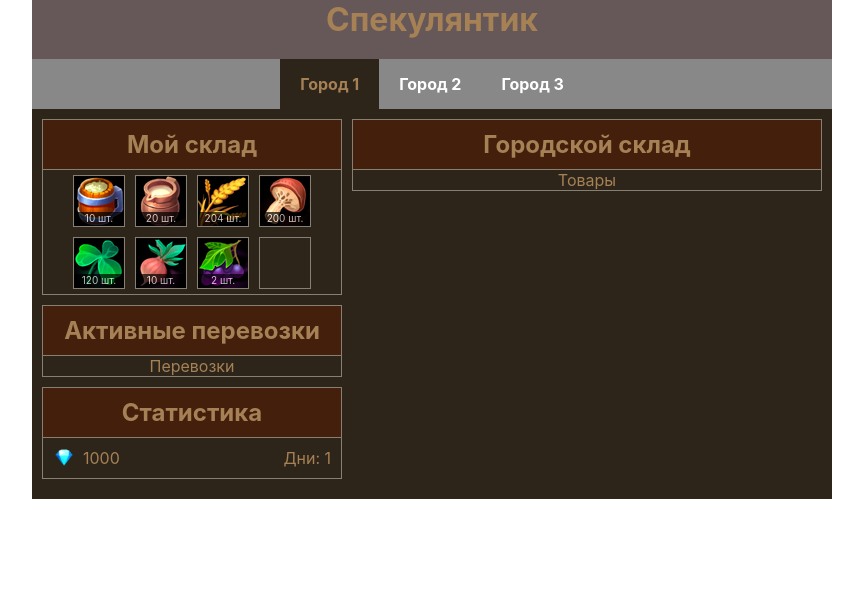
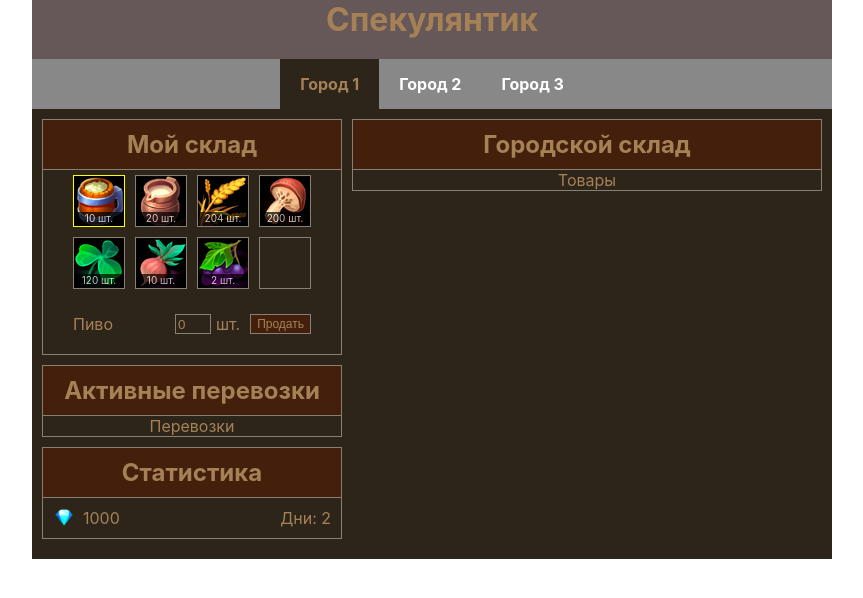
Before and after one commit to narek-9/react-game, a React (Vite) app: page / in a window 1280 px wide. Shown: the top 598 px of the page, without its empty margins (208-1071 px from the left). Built offline with nearby package versions, Linux system fonts and the light colour scheme.

Commit message:
Product sales function

```diff
--- a/src/components/App/App.tsx
+++ b/src/components/App/App.tsx
@@ -1,6 +1,6 @@
 import { FC, useState } from "react";
 
-import { storage } from "../../types";
+import { good, storage } from "../../types";
 
 import { Cities } from "../Cities/Cities";
 import { Storage } from "../Storage/Storage";
@@ -12,6 +12,7 @@ import "./App.scss";
 
 export const App: FC = () => {
   const [currentCity, setCurrentCity] = useState<number>(1);
+  const [selectedGood, setSelectedGood] = useState<number | null>(1);
   const [storages, setStorages] = useState<storage[]>([
     {
       cityId: 1,
@@ -60,7 +61,7 @@ export const App: FC = () => {
   const [money, setMoney] = useState<number>(1000);
   const [days, setDays] = useState<number>(1);
 
-  const goods = [
+  const goods: good[] = [
     {
       id: 1,
       title: "Пиво",
@@ -129,6 +130,37 @@ export const App: FC = () => {
     }
   };
 
+  const sellGoods = (goodId: number, qty: number) => {
+    const storagesNew = storages;
+    let moneyNew = money;
+
+    const index = storagesNew.findIndex((storage) => {
+      return storage.cityId === currentCity;
+    });
+
+    if (index > -1) {
+      const goodIndex = storagesNew[index].storage.findIndex((good) => {
+        return good.id === goodId;
+      });
+
+      if (goodIndex > -1) {
+        storagesNew[index].storage[goodIndex].qty -= qty;
+        moneyNew += qty * 10;
+        setMoney(moneyNew);
+      }
+    }
+
+    setStorages(storagesNew);
+  };
+
+  const liveProcess = () => {
+    setTimeout(() => {
+      setDays(days + 1);
+    }, 5000);
+  };
+
+  liveProcess();
+
   return (
     <div className="app">
       <h1 className="app-name">Спекулянтик</h1>
@@ -146,7 +178,14 @@ export const App: FC = () => {
             <Storage
               currentCity={currentCity}
               storage={getStorageByCity()}
+              selectedGood={selectedGood}
               goods={goods}
+              onSelectGood={(goodId: number) => {
+                setSelectedGood(goodId);
+              }}
+              onSell={(id, qty) => {
+                sellGoods(id, qty);
+              }}
             />
           </div>
           <div className="transportations">
--- a/src/components/Storage/Storage.scss
+++ b/src/components/Storage/Storage.scss
@@ -14,6 +14,11 @@
     font-size: 12px;
     background-image: url("../../icons.png");
     background-repeat: no-repeat;
+    cursor: pointer;
+
+    &.selected {
+      border-color: yellow;
+    }
 
     .good-description {
       position: absolute;
@@ -30,6 +35,7 @@
 
     &.no-item {
       background-image: none;
+      cursor: default;
     }
 
     &.item-1 {
@@ -89,3 +95,46 @@
     }
   }
 }
+
+.sell-panel {
+  display: flex;
+  justify-content: space-between;
+  padding: 20px 30px;
+
+  .controls {
+    display: flex;
+    justify-content: space-between;
+
+    .input {
+      background: none;
+      width: 30px;
+      border: 1px solid #877f72;
+      color: #a68156;
+      margin-right: 5px;
+
+      &:focus,
+      &:active {
+        box-shadow: none;
+        outline: none;
+      }
+    }
+
+    .button {
+      background: #44200c;
+      color: #a68156;
+      border: 1px solid #877f72;
+      font-size: 12px;
+      cursor: pointer;
+      margin-left: 10px;
+
+      &:focus,
+      &:active {
+        outline: none;
+      }
+
+      &:hover {
+        color: white;
+      }
+    }
+  }
+}
--- a/src/components/Storage/Storage.tsx
+++ b/src/components/Storage/Storage.tsx
@@ -1,4 +1,4 @@
-import { FC } from "react";
+import { FC, useState } from "react";
 
 import "./Storage.scss";
 
@@ -8,13 +8,25 @@ interface IStorageProps {
     id: number;
     qty: number;
   }[];
+  selectedGood: number | null;
   goods: {
     id: number;
     title: string;
   }[];
+  onSelectGood: (goodId: number) => void;
+  onSell: (goodId: number, qty: number) => void;
 }
 
-export const Storage: FC<IStorageProps> = ({ currentCity, storage, goods }) => {
+export const Storage: FC<IStorageProps> = ({
+  currentCity,
+  storage,
+  selectedGood,
+  goods,
+  onSelectGood,
+  onSell,
+}) => {
+  const [qty, setQty] = useState<number>(0);
+
   const findFoodById = (itemId: number) => {
     return goods.find((item) => item.id === itemId)?.title;
   };
@@ -37,7 +49,15 @@ export const Storage: FC<IStorageProps> = ({ currentCity, storage, goods }) => {
         <ul className="goods">
           {storage.map((item) => {
             return (
-              <li className={"good-item " + "item-" + item.id} key={item.id}>
+              <li
+                className={
+                  "good-item item-" +
+                  item.id +
+                  (selectedGood === item.id ? " selected" : "")
+                }
+                onClick={() => onSelectGood(item.id)}
+                key={item.id}
+              >
                 <span className="good-description">{item.qty} шт.</span>
               </li>
             );
@@ -45,6 +65,33 @@ export const Storage: FC<IStorageProps> = ({ currentCity, storage, goods }) => {
 
           {getEmptyCells()}
         </ul>
+
+        {selectedGood ? (
+          <div className="sell-panel">
+            <div>{findFoodById(selectedGood)}</div>
+            <div className="controls">
+              <input
+                type="text"
+                className="input"
+                value={qty}
+                onChange={(e) => {
+                  setQty(parseInt(e.target.value));
+                }}
+              />
+              шт.
+              <button
+                className="button"
+                onClick={() => {
+                  onSell(selectedGood, qty);
+                }}
+              >
+                Продать
+              </button>
+            </div>
+          </div>
+        ) : (
+          ""
+        )}
       </div>
     </div>
   );
--- a/src/types/index.ts
+++ b/src/types/index.ts
@@ -10,3 +10,8 @@ export type storage = {
     qty: number;
   }[];
 };
+
+export type good = {
+  id: number;
+  title: string;
+};
```
